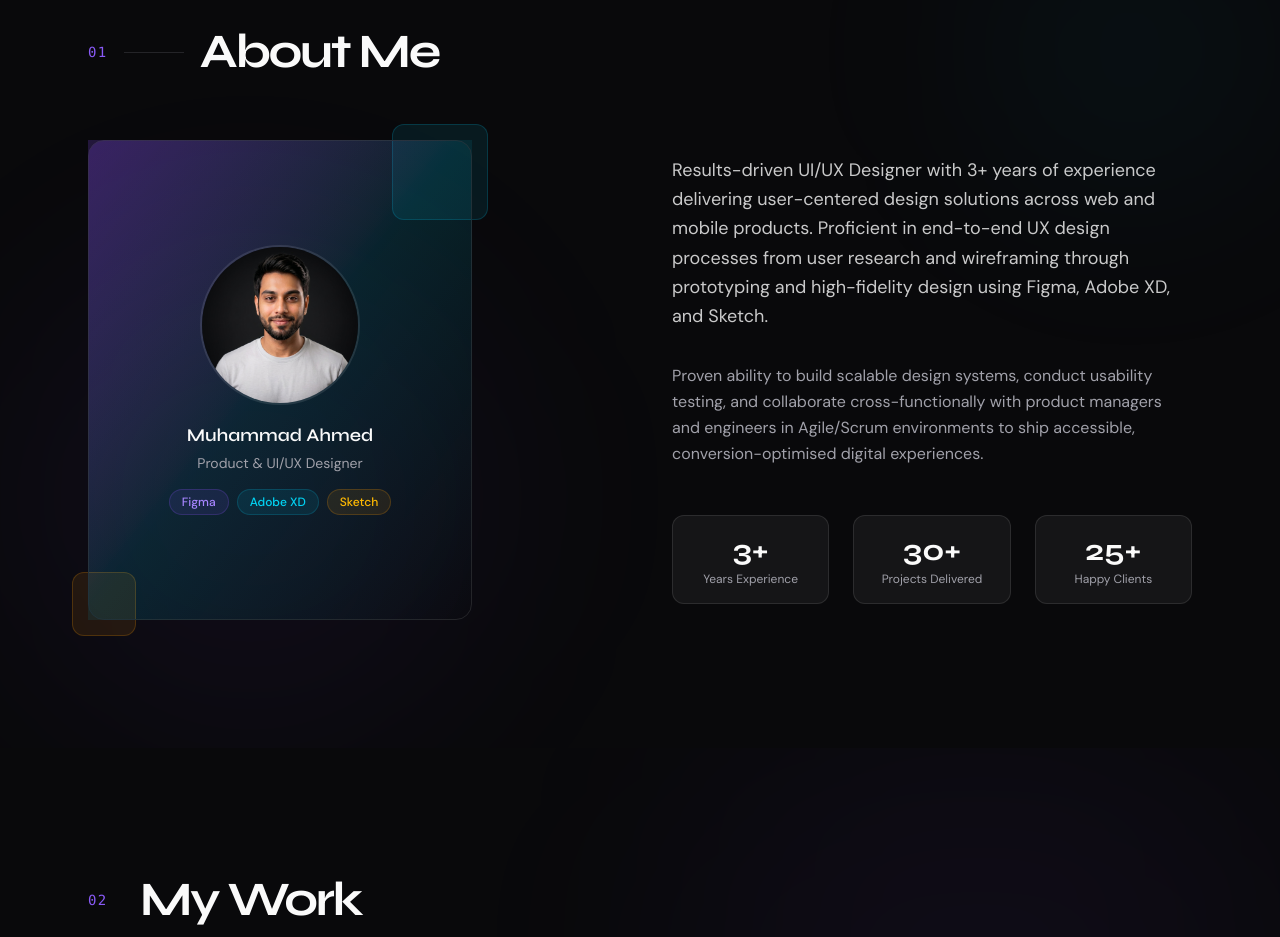
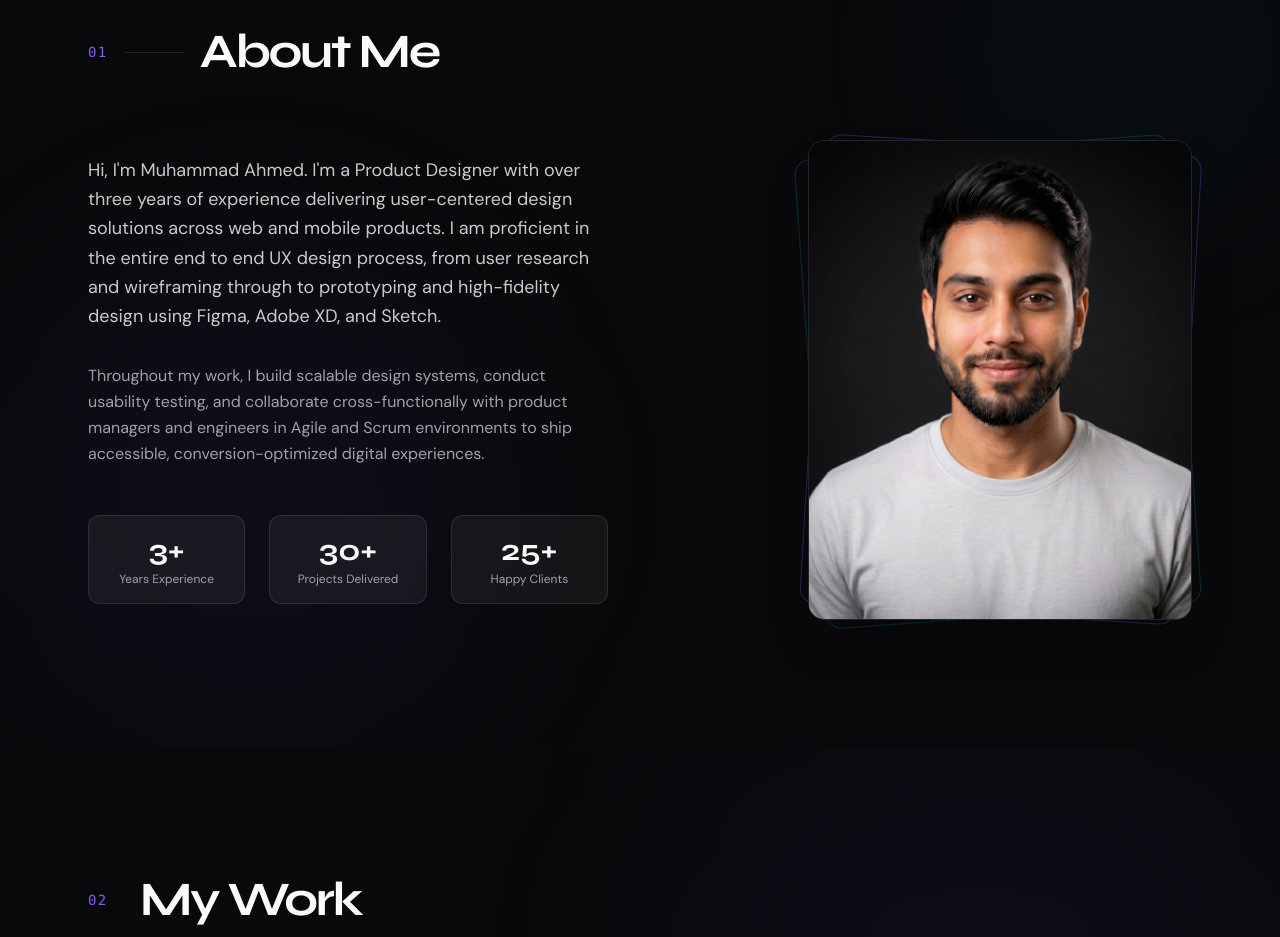
Before and after one commit to SyedMAhmed777/muhammad_ahmed_portfolio, a React (Vite) app in the folder artifacts/portfolio/: page / in a window 1280 px wide. Shown: the part 900-1837 px from the top of the page. Built offline with nearby package versions, Linux system fonts and the light colour scheme.

Commit message:
redesign(about): revamp About Me section with swapped layout, stacked animated outline cards, larger portrait, and first-person bio copy

```diff
--- a/artifacts/portfolio/src/components/About.tsx
+++ b/artifacts/portfolio/src/components/About.tsx
@@ -43,43 +43,12 @@ export default function About() {
             initial={{ opacity: 0, x: -40 }}
             animate={inView ? { opacity: 1, x: 0 } : {}}
             transition={{ duration: 0.8, delay: 0.2 }}
-            className="relative"
-          >
-            <div className="relative w-full max-w-sm mx-auto lg:mx-0">
-              <div className="aspect-[4/5] rounded-2xl overflow-hidden border border-border bg-gradient-to-br from-violet-500/20 via-cyan-500/5 to-transparent flex items-center justify-center">
-                <div className="absolute inset-0 bg-gradient-to-br from-violet-500/20 via-cyan-500/10 to-transparent" />
-                <div className="relative flex flex-col items-center gap-4">
-                  <div className="w-40 h-40 rounded-full overflow-hidden border-2 border-white/10">
-                    <img src={`${basePath}/avatar.jpg`} alt="Muhammad Ahmed" className="w-full h-full object-cover object-top" />
-                  </div>
-                  <div className="text-center px-6">
-                    <p className="font-display font-semibold text-lg text-foreground">Muhammad Ahmed</p>
-                    <p className="text-muted-foreground text-sm mt-1">Product & UI/UX Designer</p>
-                  </div>
-                  <div className="flex gap-2 flex-wrap justify-center px-6">
-                    {tools.map(({ name, color, bg, border }) => (
-                      <span key={name} className={`text-xs px-3 py-1 rounded-full ${bg} ${color} ${border} border font-medium`}>
-                        {name}
-                      </span>
-                    ))}
-                  </div>
-                </div>
-              </div>
-              <div className="absolute -top-4 -right-4 w-24 h-24 rounded-xl bg-cyan-500/10 border border-cyan-500/20 -z-10" />
-              <div className="absolute -bottom-4 -left-4 w-16 h-16 rounded-xl bg-amber-500/10 border border-amber-500/20 -z-10" />
-            </div>
-          </motion.div>
-
-          <motion.div
-            initial={{ opacity: 0, x: 40 }}
-            animate={inView ? { opacity: 1, x: 0 } : {}}
-            transition={{ duration: 0.8, delay: 0.3 }}
           >
             <p className="text-foreground/80 text-lg leading-relaxed mb-8">
-              Results-driven UI/UX Designer with 3+ years of experience delivering user-centered design solutions across web and mobile products. Proficient in end-to-end UX design processes from user research and wireframing through prototyping and high-fidelity design using Figma, Adobe XD, and Sketch.
+              Hi, I'm Muhammad Ahmed. I'm a Product Designer with over three years of experience delivering user-centered design solutions across web and mobile products. I am proficient in the entire end to end UX design process, from user research and wireframing through to prototyping and high-fidelity design using Figma, Adobe XD, and Sketch.
             </p>
             <p className="text-muted-foreground leading-relaxed mb-12">
-              Proven ability to build scalable design systems, conduct usability testing, and collaborate cross-functionally with product managers and engineers in Agile/Scrum environments to ship accessible, conversion-optimised digital experiences.
+              Throughout my work, I build scalable design systems, conduct usability testing, and collaborate cross-functionally with product managers and engineers in Agile and Scrum environments to ship accessible, conversion-optimized digital experiences.
             </p>
 
             <div className="grid grid-cols-3 gap-6">
@@ -98,6 +67,35 @@ export default function About() {
               ))}
             </div>
           </motion.div>
+
+          <motion.div
+            initial={{ opacity: 0, x: 40 }}
+            animate={inView ? { opacity: 1, x: 0 } : {}}
+            transition={{ duration: 0.8, delay: 0.3 }}
+            className="relative"
+          >
+            <div className="relative w-full max-w-sm mx-auto lg:mr-0 lg:ml-auto">
+              {/* Stacked design layer offsets with subtle peek animation */}
+              <motion.div
+                animate={{ rotate: [3, 5, 3], x: [0, 4, 0], y: [0, -3, 0] }}
+                transition={{ duration: 6, repeat: Infinity, ease: "easeInOut" }}
+                className="absolute inset-0 border border-violet-500/30 rounded-2xl scale-98 -z-10"
+              />
+              <motion.div
+                animate={{ rotate: [-3, -5, -3], x: [0, -4, 0], y: [0, 3, 0] }}
+                transition={{ duration: 8, repeat: Infinity, ease: "easeInOut", delay: 1 }}
+                className="absolute inset-0 border border-cyan-500/20 rounded-2xl scale-98 -z-20"
+              />
+
+              <div className="relative aspect-[4/5] rounded-2xl overflow-hidden border border-border bg-card shadow-2xl transition-all duration-500 ease-out transform hover:rotate-0 hover:scale-[1.02] group">
+                <img
+                  src={`${basePath}/avatar.jpg`}
+                  alt="Muhammad Ahmed"
+                  className="w-full h-full object-cover object-top transition-transform duration-700 ease-out group-hover:scale-103"
+                />
+              </div>
+            </div>
+          </motion.div>
         </div>
       </div>
     </section>
```
